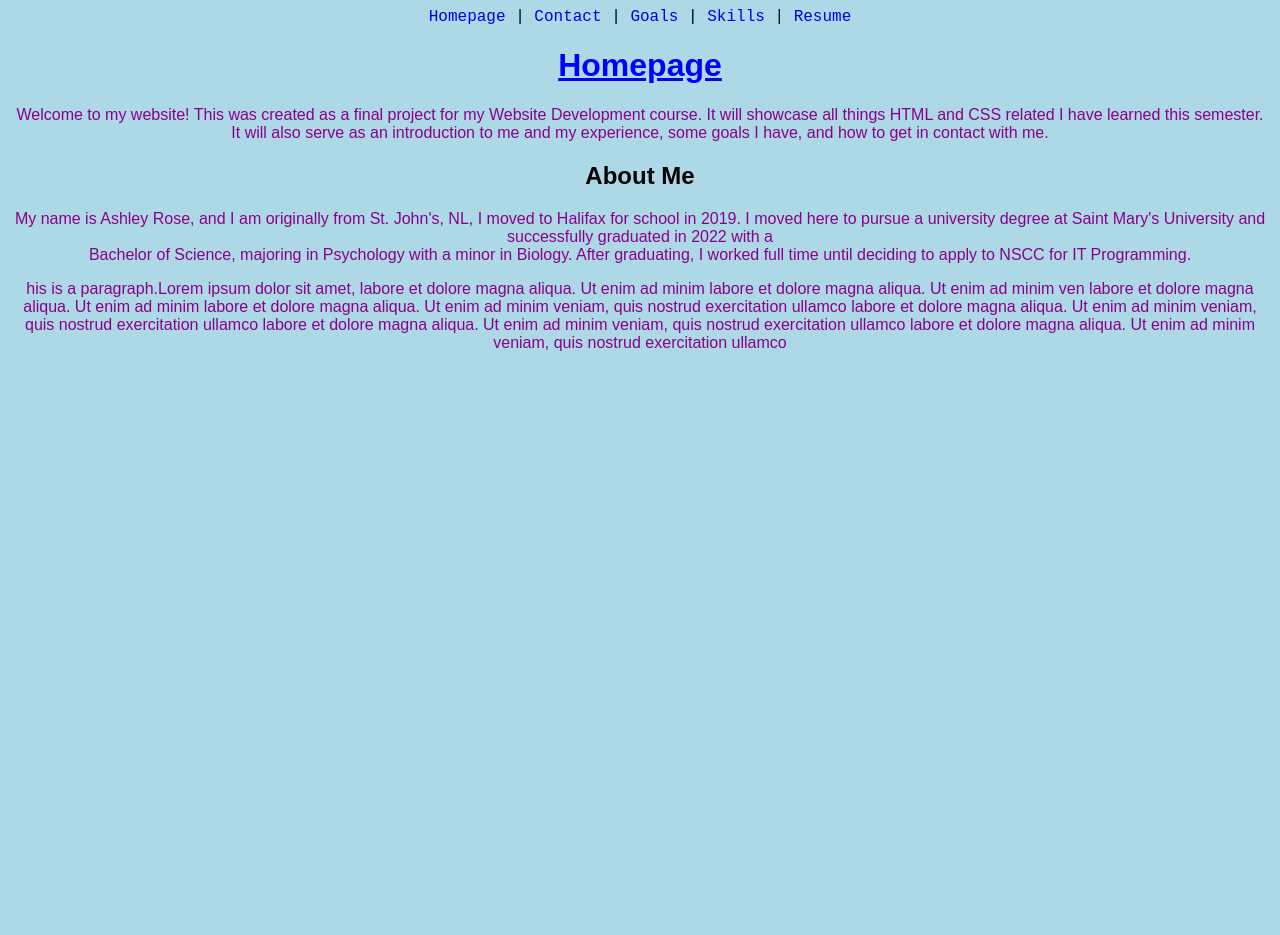
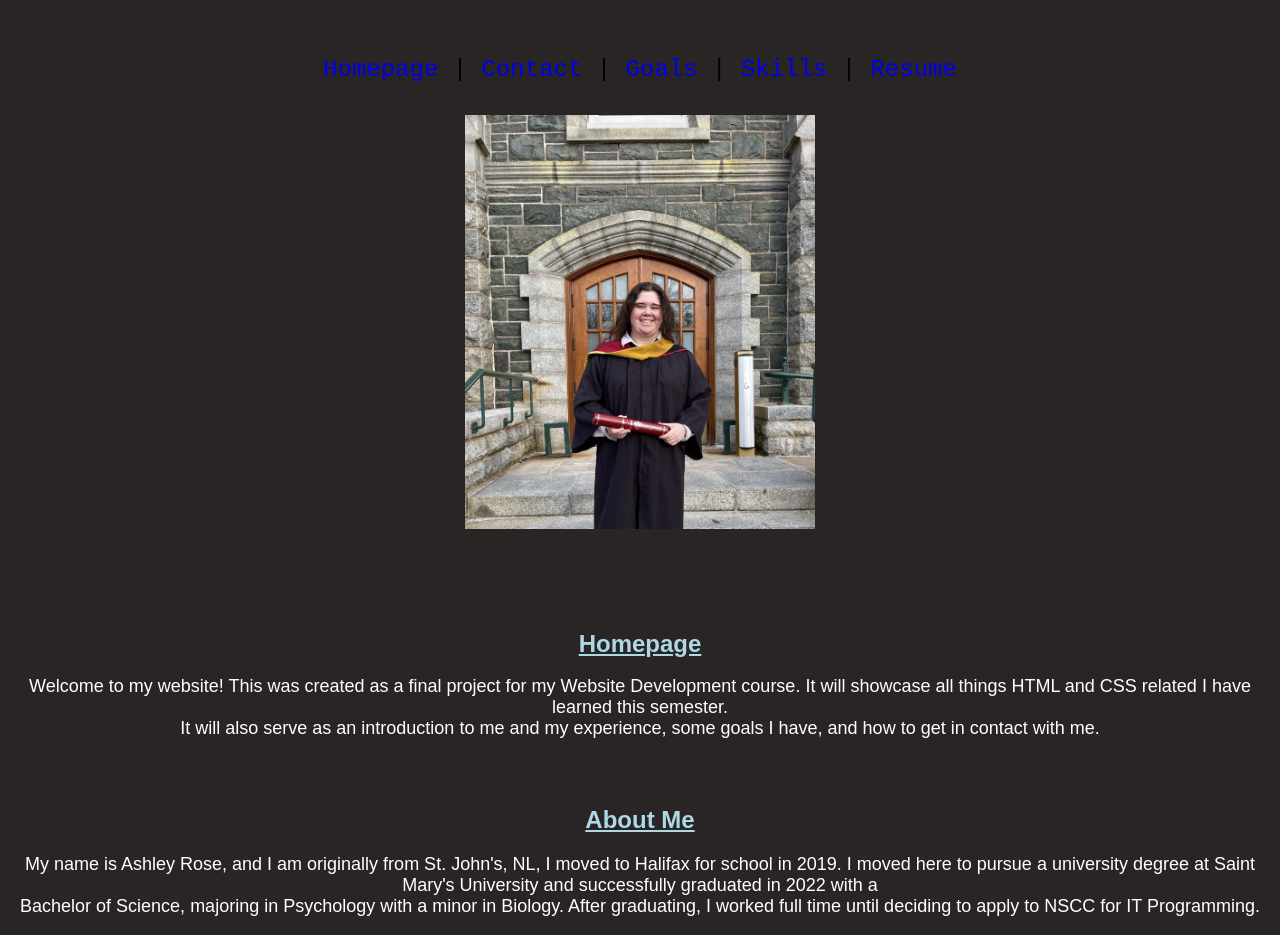
Before and after one commit to AhmR-05/e_portfolio_-WEBD1000, a plain HTML site: page index.html in a window 1280 px wide. Before the commit the page ends 800 px from the top, so only its background shows below. Drawn offline with Linux system fonts and the light colour scheme.

Commit message:
added photo and styled homepage

```diff
--- a/index.html
+++ b/index.html
@@ -13,6 +13,9 @@
             <a href=" skills.html"> Skills</a> |
             <a href="resume.html"> Resume</a>
         </nav>
+
+        <img src="homepage_photo.jpg" alt="Picture of me">
+
         <h1> Homepage</h1>
         <p>
             Welcome to my website! This was created as a final project for my Website Development course.
@@ -27,18 +30,7 @@
             Bachelor of Science, majoring in Psychology with a minor in Biology. After graduating, I worked full time until deciding to apply to NSCC for IT Programming.
         </p>
 
-        <p>
-            his is a paragraph.Lorem ipsum dolor sit amet,
-            labore et dolore magna aliqua. Ut enim ad minim
-            labore et dolore magna aliqua. Ut enim ad minim ven
-            labore et dolore magna aliqua. Ut enim ad minim
-            labore et dolore magna aliqua. Ut enim ad minim veniam, quis nostrud exercitation ullamco
-            labore et dolore magna aliqua. Ut enim ad minim veniam, quis nostrud exercitation ullamco
-            labore et dolore magna aliqua. Ut enim ad minim veniam, quis nostrud exercitation ullamco
-            labore et dolore magna aliqua. Ut enim ad minim veniam, quis nostrud exercitation ullamco
 
-
-        </p>
 
     </body>
 
--- a/portfolio_base.css
+++ b/portfolio_base.css
@@ -1,20 +1,42 @@
 @charset "UTF-8";
 /*Author: Ashley Rose
-    Date: January 30th
+    Date: January 30th ////// UPDATED April 10th, 2025
     */
 body{
-    background-color:lightblue;
+
+    background-color:rgb(41, 37, 37);
     text-align: center;
-    font-family:Arial, Helvetica, sans-serif
+    font-family:Arial, Helvetica, sans-serif;
+}
+
+img{
+border-radius: 2px solid;
+width: 350px;
+padding: 2em;
+height: auto;
+border-color: antiquewhite;
+
 
 }
 
-h1{color:blue}
+
+h1{color: lightblue;
+    text-decoration: underline;
+    font-size: x-large;
+padding-top: 2em;}
+
+h2{color: lightblue;
+   text-decoration: underline;
+    font-size: x-large;
+padding-top: 2em;}
 
 nav a{text-decoration: none;}
 
-nav{font-family: 'Courier New', Courier, monospace;}
+nav{font-family: 'Courier New', Courier, monospace;
+font-size:x-large;
+padding-top: 2em;}
 
- h1{text-decoration: underline;}
 
- p{color:darkmagenta}
+
+ p{color:white;
+font-size: large;}
```
